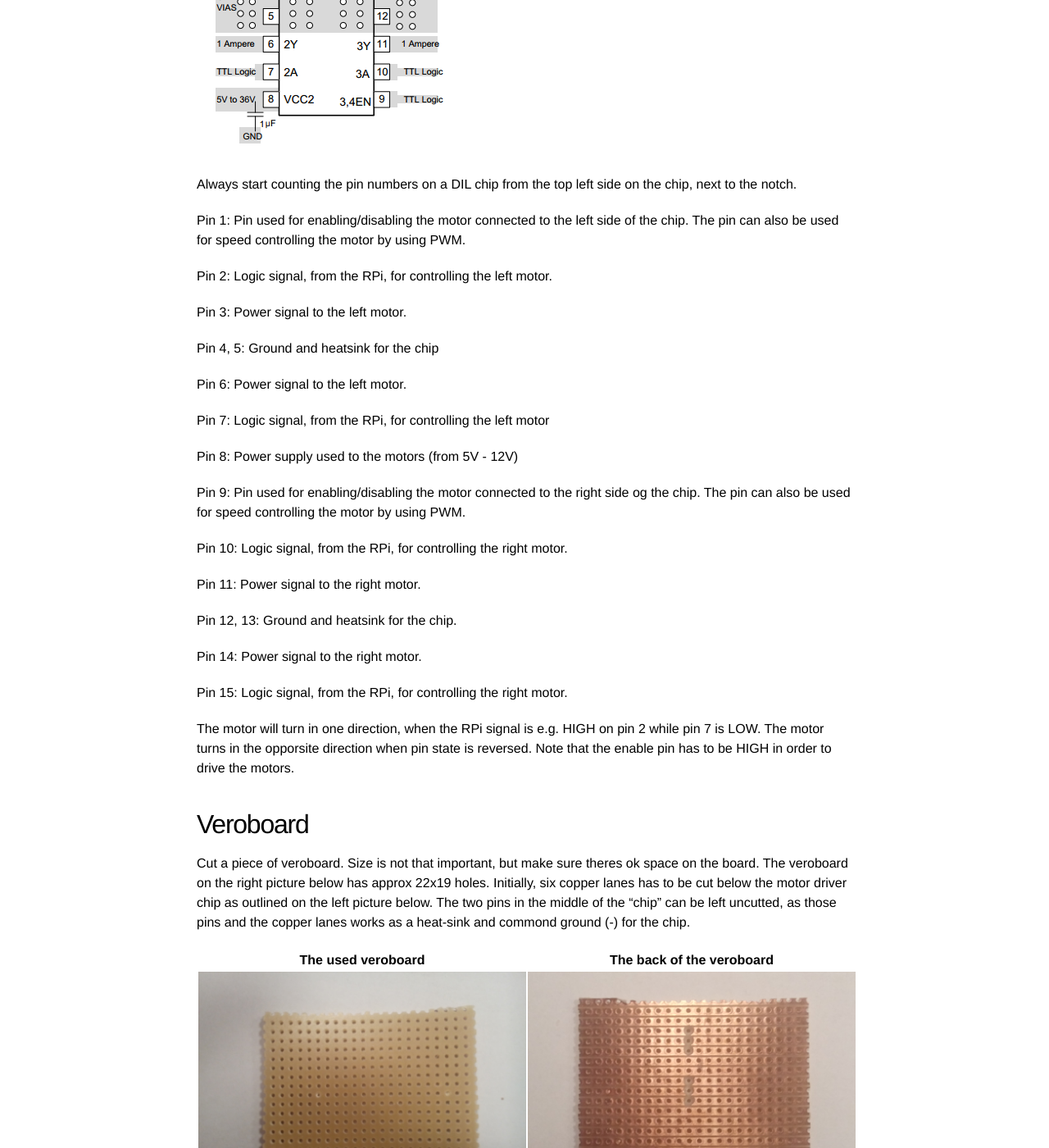
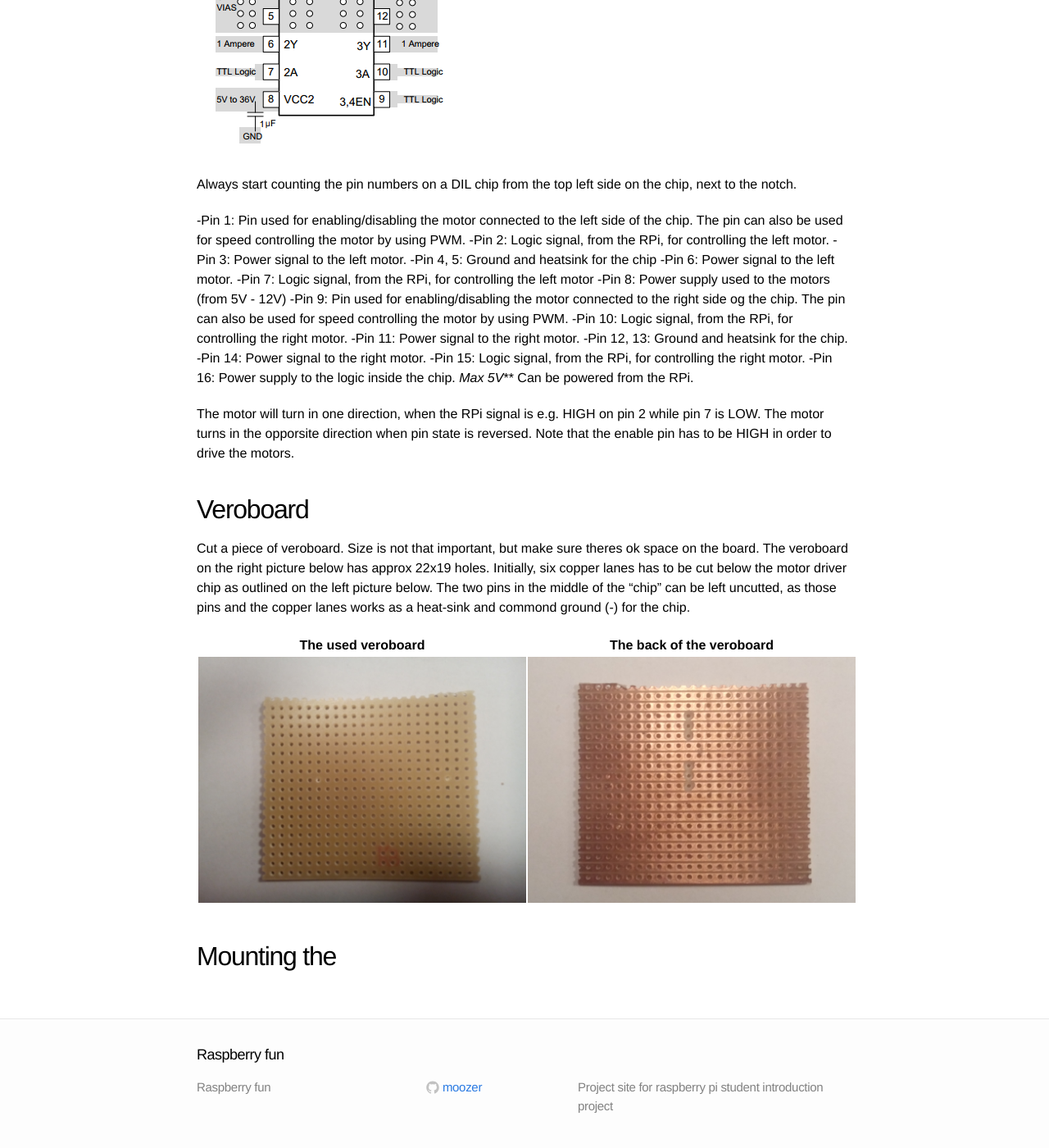
Before and after one commit to EAL-IT-Technology/RaspberryFun, a Jekyll site: the page built from hardware/motordriver/index.md, in a window 1280 px wide and 1400 px high, scrolled down 885 px. Shown: the whole window at 82% size. Built offline with Jekyll 4.4.1, drawn with Linux system fonts in a browser that asks for light colours.

Commit message:
Updated the motordriver/index.md with a pin list.

```diff
--- a/hardware/motordriver/index.md
+++ b/hardware/motordriver/index.md
@@ -23,31 +23,20 @@ The circuit consists primary of the L293d motor driver ic, connected with the te
 
 Always start counting the pin numbers on a DIL chip from the top left side on the chip, next to the notch.
 
-Pin 1: Pin used for enabling/disabling the motor connected to the left side of the chip. The pin can also be used for speed controlling the motor by using PWM.
-
-Pin 2: Logic signal, from the RPi, for controlling the left motor.
-
-Pin 3: Power signal to the left motor.
-
-Pin 4, 5: Ground and heatsink for the chip
-
-Pin 6: Power signal to the left motor.
-
-Pin 7: Logic signal, from the RPi, for controlling the left motor
-
-Pin 8: Power supply used to the motors (from 5V - 12V)
-
-Pin 9: Pin used for enabling/disabling the motor connected to the right side og the chip. The pin can also be used for speed controlling the motor by using PWM.
-
-Pin 10: Logic signal, from the RPi, for controlling the right motor.
-
-Pin 11: Power signal to the right motor.
-
-Pin 12, 13: Ground and heatsink for the chip.
-
-Pin 14: Power signal to the right motor.
-
-Pin 15: Logic signal, from the RPi, for controlling the right motor.
+-Pin 1: Pin used for enabling/disabling the motor connected to the left side of the chip. The pin can also be used for speed controlling the motor by using PWM.
+-Pin 2: Logic signal, from the RPi, for controlling the left motor.
+-Pin 3: Power signal to the left motor.
+-Pin 4, 5: Ground and heatsink for the chip
+-Pin 6: Power signal to the left motor.
+-Pin 7: Logic signal, from the RPi, for controlling the left motor
+-Pin 8: Power supply used to the motors (from 5V - 12V)
+-Pin 9: Pin used for enabling/disabling the motor connected to the right side og the chip. The pin can also be used for speed controlling the motor by using PWM.
+-Pin 10: Logic signal, from the RPi, for controlling the right motor.
+-Pin 11: Power signal to the right motor.
+-Pin 12, 13: Ground and heatsink for the chip.
+-Pin 14: Power signal to the right motor.
+-Pin 15: Logic signal, from the RPi, for controlling the right motor.
+-Pin 16: Power supply to the logic inside the chip. _Max 5V_** Can be powered from the RPi.
 
 The motor will turn in one direction, when the RPi signal is e.g. HIGH on pin 2 while pin 7 is LOW. The motor turns in the opporsite direction when pin state is reversed. Note that the enable pin has to be HIGH in order to drive the motors.
 
```
